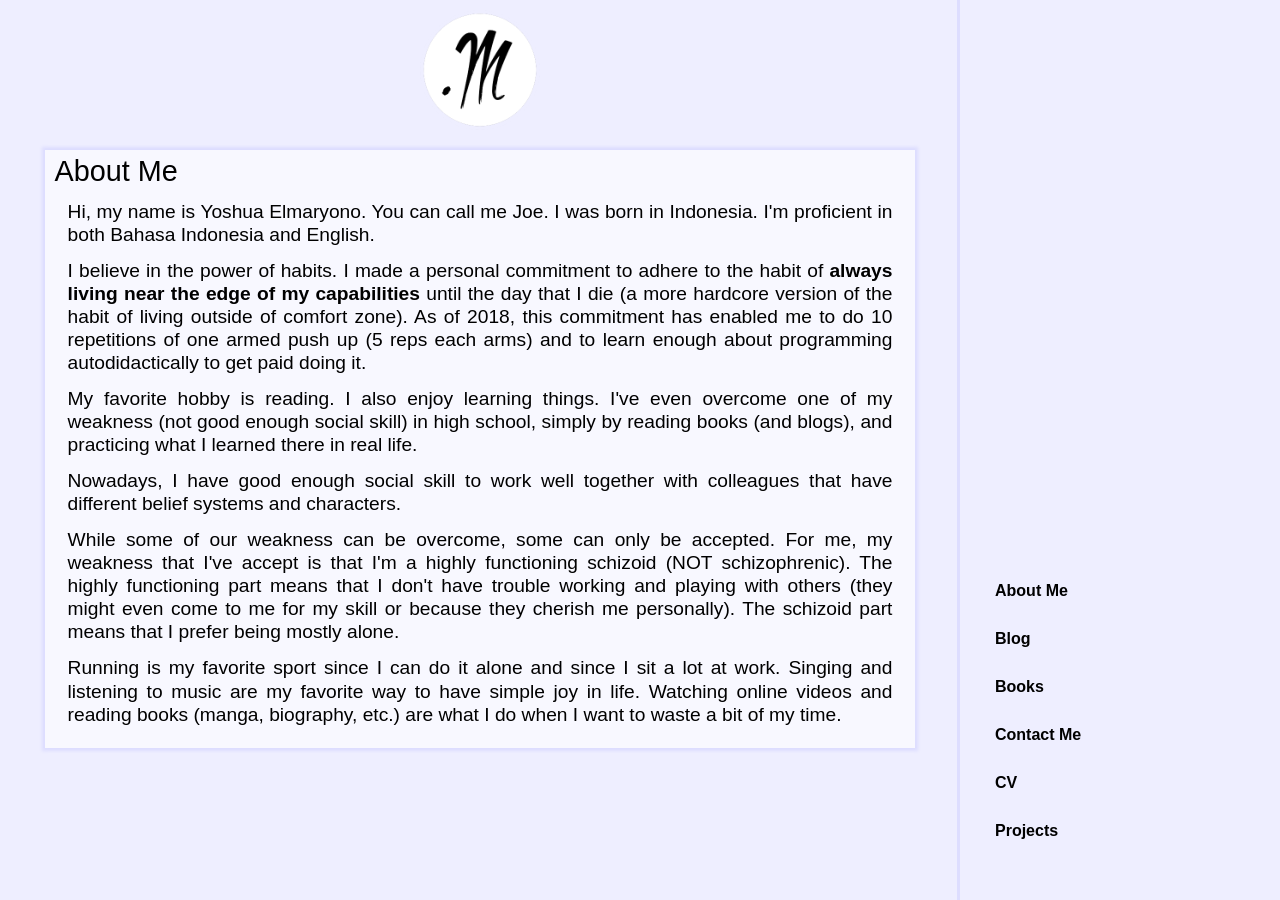
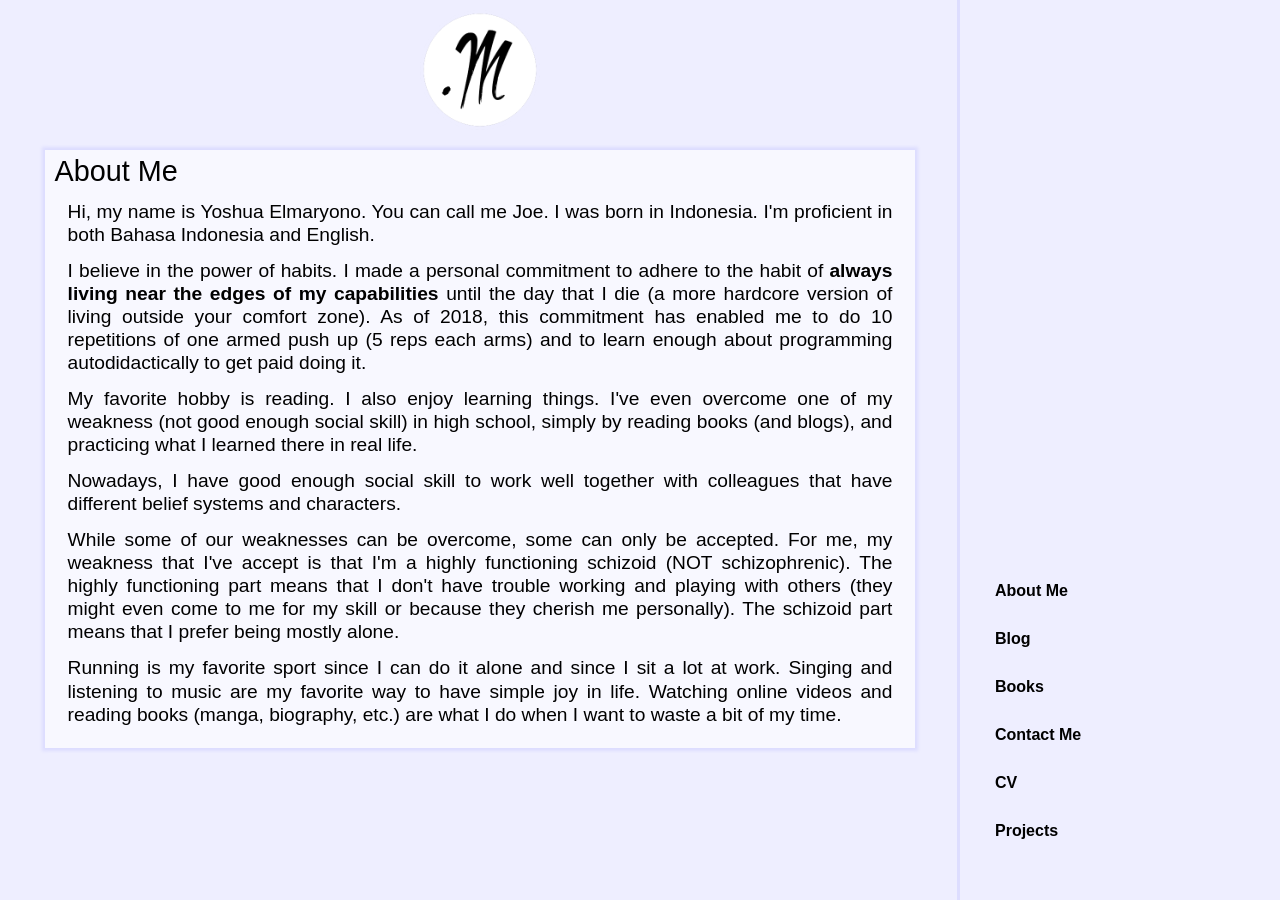
Before and after one commit to dotm/dotm.github.io, a Jekyll site: the page built from about.html, in a window 1280 px wide. Built offline with Jekyll 4.4.1, drawn with Linux system fonts in a browser that asks for light colours.

Commit message:
Update about.html

```diff
--- a/about.html
+++ b/about.html
@@ -11,13 +11,13 @@ style: /stylesheets/page.css
 
     <p>Hi, my name is Yoshua Elmaryono. You can call me Joe. I was born in Indonesia. I'm proficient in both Bahasa Indonesia and English.</p>
 
-    <p>I believe in the power of habits. I made a personal commitment to adhere to the habit of <strong>always living near the edge of my capabilities</strong> until the day that I die (a more hardcore version of the habit of living outside of comfort zone). As of 2018, this commitment has enabled me to do 10 repetitions of one armed push up (5 reps each arms) and to learn enough about programming autodidactically to get paid doing it.</p>
+    <p>I believe in the power of habits. I made a personal commitment to adhere to the habit of <strong>always living near the edges of my capabilities</strong> until the day that I die (a more hardcore version of living outside your comfort zone). As of 2018, this commitment has enabled me to do 10 repetitions of one armed push up (5 reps each arms) and to learn enough about programming autodidactically to get paid doing it.</p>
 
     <p>My favorite hobby is reading. I also enjoy learning things. I've even overcome one of my weakness (not good enough social skill) in high school, simply by reading books (and blogs), and practicing what I learned there in real life.</p>
 
     <p>Nowadays, I have good enough social skill to work well together with colleagues that have different belief systems and characters.</p>
 
-    <p>While some of our weakness can be overcome, some can only be accepted. For me, my weakness that I've accept is that I'm a highly functioning schizoid (NOT schizophrenic). The highly functioning part means that I don't have trouble working and playing with others (they might even come to me for my skill or because they cherish me personally). The schizoid part means that I prefer being mostly alone.</p>
+    <p>While some of our weaknesses can be overcome, some can only be accepted. For me, my weakness that I've accept is that I'm a highly functioning schizoid (NOT schizophrenic). The highly functioning part means that I don't have trouble working and playing with others (they might even come to me for my skill or because they cherish me personally). The schizoid part means that I prefer being mostly alone.</p>
 
     <p>Running is my favorite sport since I can do it alone and since I sit a lot at work. Singing and listening to music are my favorite way to have simple joy in life. Watching online videos and reading books (manga, biography, etc.) are what I do when I want to waste a bit of my time.</p>
 
```
